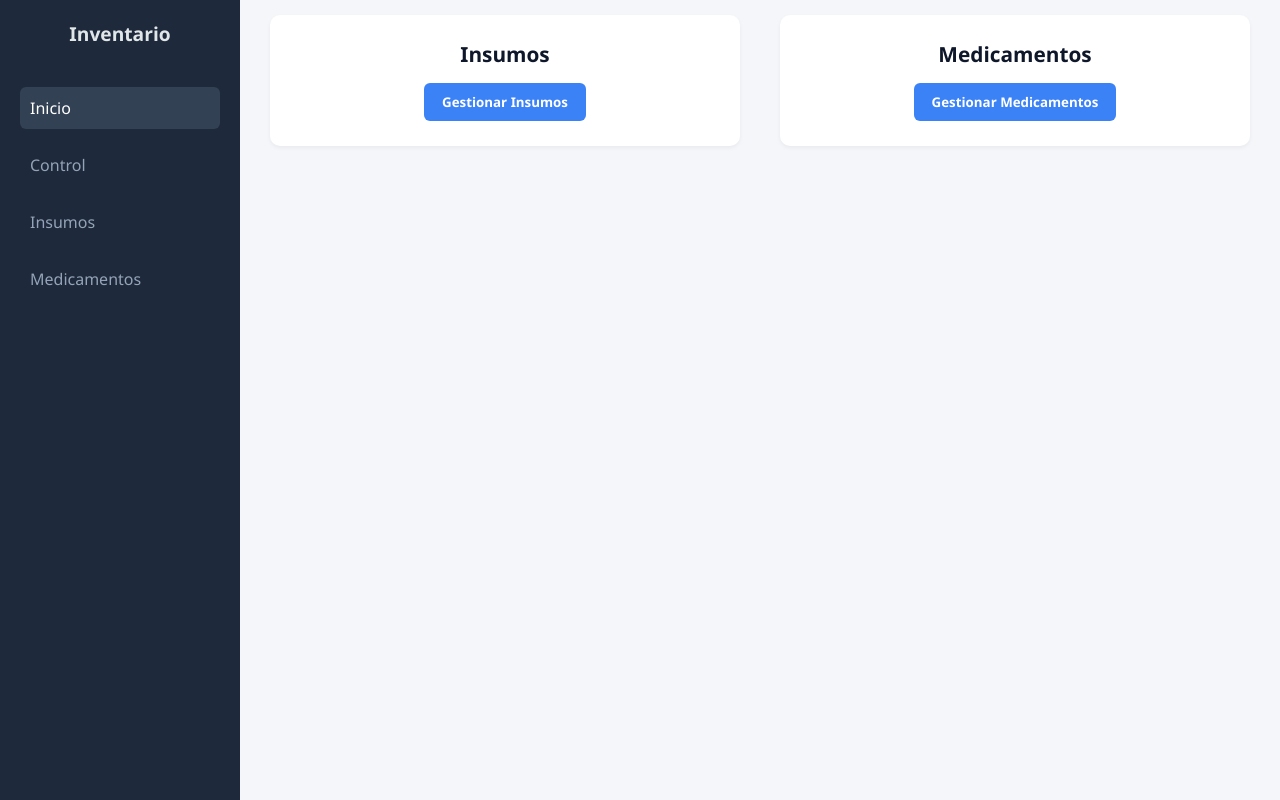
After one commit to yeifredgarcia/Inventario_ERP, a PHP site: page / in a window 1280 px wide. The commit adds this page. Run offline with PHP 8.4, Linux system fonts and the light colour scheme.

Commit message:
build/fix(login.php and index.php):build and fix master files-build and fix the project's main view files

```diff
--- /dev/null
+++ b/index.php
@@ -0,0 +1,109 @@
+<!DOCTYPE html>
+<html lang="es">
+<head>
+  <meta charset="UTF-8">
+  <meta name="viewport" content="width=device-width, initial-scale=1.0">
+  <title>Bienvenidos</title>
+  <style>
+    * { box-sizing: border-box; margin: 0; padding: 0; font-family: 'Segoe UI', sans-serif; }
+    body { display: flex; background-color: #f4f6f9; color: #333; min-height: 100vh; }
+
+    .sidebar { width: 240px; height: 100vh; background: #1e293b; color: #fff; padding: 20px; position: fixed; }
+    .sidebar h2 { font-size: 1.2rem; margin-bottom: 40px; text-align: center; color: #e1e7e9; }
+    .sidebar ul { list-style: none; }
+    .sidebar li { margin-bottom: 15px; }
+    .sidebar a { color: #94a3b8; text-decoration: none; display: block; padding: 10px; border-radius: 6px; transition: 0.3s; }
+    .sidebar a:hover, .sidebar a.active { background: #334155; color: #fff; }
+
+
+    .main-content {
+      margin-left: 240px;
+      width: calc(100% - 240px);
+      padding: 15px 30px 30px 30px;
+    }
+
+    .actions-grid {
+      display: flex;
+      gap: 40px;
+      width: 100%;
+      margin-top: 0px;
+    }
+
+    /* Tarjetas individuales */
+    .card-option {
+      flex: 1;
+      background: #fff;
+      padding:  25px;
+      border-radius: 10px;
+      box-shadow: 0 2px 4px rgba(0, 0, 0, 0.05);
+      transition: transform 0.2s, box-shadow 0.2s;
+      display: flex;
+      flex-direction: column;
+      align-items: center;
+      justify-content: center;
+      text-align: center;
+    }
+
+    .card-option:hover {
+      transform: translateY(-3px);
+      box-shadow: 0 4px 8px rgba(0, 0, 0, 0.1);
+    }
+
+    .card-option h2 {
+      font-size: 1.3rem;
+      color: #0f172a;
+      margin-bottom: 15px;
+    }
+
+    .card-option button {
+      background-color: #3b82f6;
+      color: white;
+      border: none;
+      padding: 10px 18px;
+      border-radius: 6px;
+      cursor: pointer;
+      font-weight: 600;
+      transition: background 0.2s;
+    }
+
+    .card-option button:hover {
+      background-color: #2563eb;
+    }
+  </style>
+</head>
+<body>
+
+  <aside class="sidebar">
+    <h2>Inventario</h2>
+    <ul>
+      <li><a href="#" class="active">Inicio</a></li>
+      <li><a href="#">Control</a></li>
+      <li><a href="#">Insumos</a></li>
+      <li><a href="#">Medicamentos</a></li>
+    </ul>
+  </aside>
+
+  <main class="main-content">
+    <div class="actions-grid">
+
+      <!-- Bloque 1: Insumos -->
+      <div class="card-option">
+        <h2>Insumos</h2>
+        <form method="post" action="insumos.php">
+          <button type="submit">Gestionar Insumos</button>
+        </form>
+      </div>
+
+      <!-- Bloque 2: Medicamentos -->
+      <div class="card-option">
+        <h2>Medicamentos</h2>
+        <form method="post" action="medicamentos.php">
+          <button type="submit">Gestionar Medicamentos</button>
+        </form>
+      </div>
+
+    </div>
+  </main>
+
+</body>
+</html>
--- a/login.php
+++ b/login.php
@@ -1,5 +1,3 @@
-
-
 <!DOCTYPE html>
 <html lang="en">
 <head>
```
